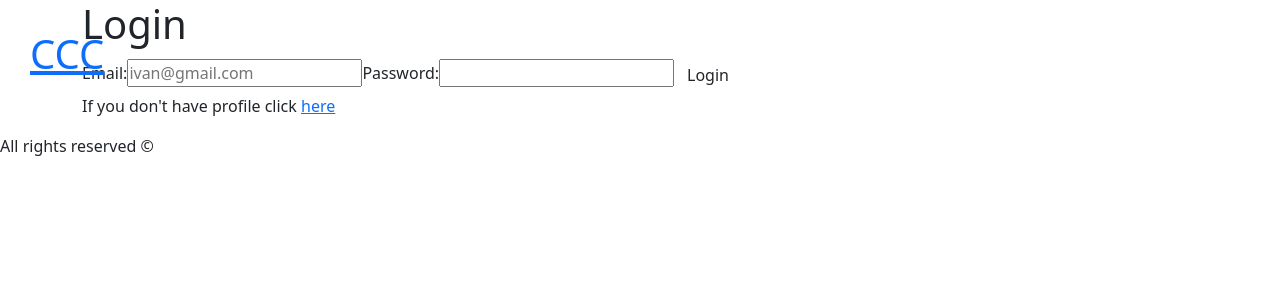
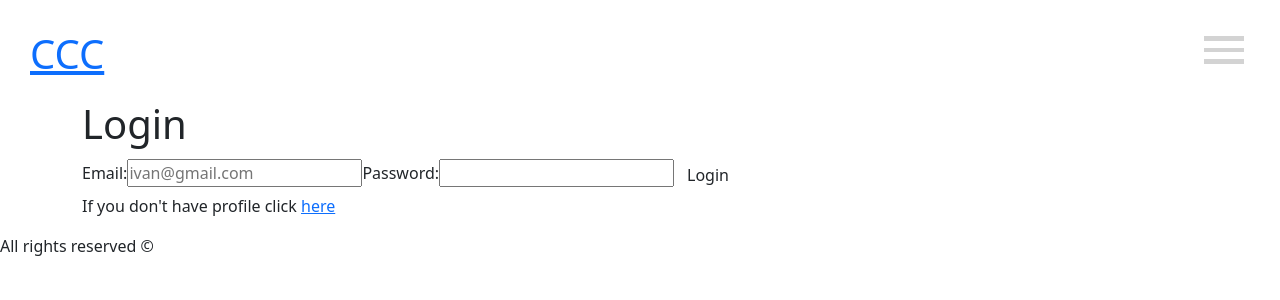
Before and after one commit to VladimirShalamanov/CraftCarsCollaboration-ReactJS-WebProject2023, a React (Vite) app in the folder client/: page /login in a window 1280 px wide. Shown: the top 300 px of the page. Built offline with nearby package versions, Linux system fonts and the light colour scheme.

Commit message:
Fix css for dev

```diff
--- a/client/index.html
+++ b/client/index.html
@@ -6,7 +6,7 @@
     <!-- Add custom icon -->
     <link rel="icon" type="image/svg+xml" href="/vite.svg" />
     <meta name="viewport" content="width=device-width, initial-scale=1.0" />
-    <link rel="stylesheet" href="./public/general-styles/general.css">
+    <link rel="stylesheet" href="/general-styles/general.css">
     <title>Craft Cars Collaboration</title>
 </head>
 
--- a/client/src/components/header/Header.jsx
+++ b/client/src/components/header/Header.jsx
@@ -28,10 +28,10 @@ export default function Header() {
 
     return (
         <header>
-            <h1><Link className="home" to={Path.Home}>CCC</Link></h1>
+            <h1><Link className="icon-home" to={Path.Home}>CCC</Link></h1>
 
             <nav className={active}>
-                {/* {isAuthenticated && (
+                {isAuthenticated && (
                     <div id="user">
                         <Link to={Path.Logout}>Logout</Link>
                         <span>- {username}</span>
@@ -42,7 +42,9 @@ export default function Header() {
                         <Link to={Path.Login}>Login</Link>
                         <Link to={Path.Register}>Register</Link>
                     </div>
-                )} */}
+                )}
+
+                {/* <Link to={Path.Register} onClick={onClickNavToogle}>Register</Link> */}
                 <div className='nav_item'><a href="#">tuk</a></div>
                 <div className='nav_item'><a href="#">tuk</a></div>
                 <div className='nav_item'><a href="#">tuk</a></div>
--- a/client/src/components/header/header.css
+++ b/client/src/components/header/header.css
@@ -3,36 +3,36 @@ header {
     z-index: 10;
     display: flex;
     justify-content: space-between;
+    width: 100%;
+    height: 100px;
     padding: 30px;
-    width: 100vw;
     /* background-size: cover; */
 }
 
 .nav_menu {
     /* position: fixed; */
     display: flex;
-    flex-direction: column;
-    justify-content: space-around;
+    justify-content: space-evenly;
     align-items: center;
-    gap: 3em;
+    gap: 2em;
     /* top: 10vh; */
-    right: 0;
-    width: 50%;
-    height: 50vh;
-    background: rgb(0, 28, 74);
-    transform: translateY(-130%);
+    /* right: 0; */
+    width: 60%;
+    height: 300px;
+    background: rgb(212, 77, 171);
+    transform: translateY(-110%);
     transition: 0.4s ease-in-out;
 }
 
 .nav_active {
-    transform: translateY(10%);
+    transform: translateY(-10%);
 }
 
 .nav_toogle div {
     width: 2.5rem;
     height: 0.3rem;
     margin: 0.4rem;
-    background-color: white;
+    background-color: lightgray;
     transition: 0.2s ease-in;
 }
 
--- a/client/src/components/login/Login.jsx
+++ b/client/src/components/login/Login.jsx
@@ -3,6 +3,7 @@ import { useContext } from "react";
 import Path from "../../utils/paths";
 import useForm from "../../hooks/useForm";
 import authContext from "../../contexts/authContext";
+import "./login.css";
 
 const LoginFormKeys = {
     Email: 'email',
--- /dev/null
+++ b/client/src/components/login/login.css
@@ -0,0 +1,8 @@
+#login-page {
+    padding-top: 100px;
+    /* display: flex; */
+    /* align-items: center; */
+    /* justify-content: center; */
+    /* text-align: center; */
+    /* margin: 0 auto; */
+}
```
